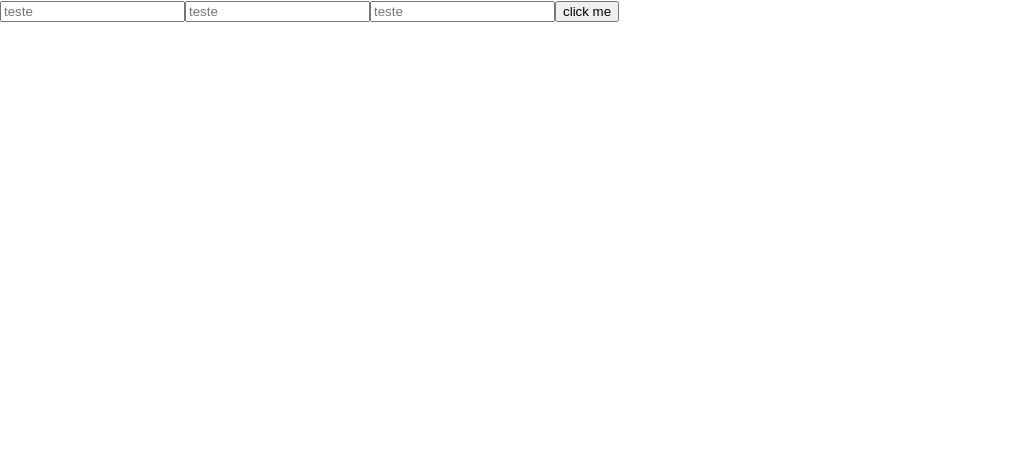
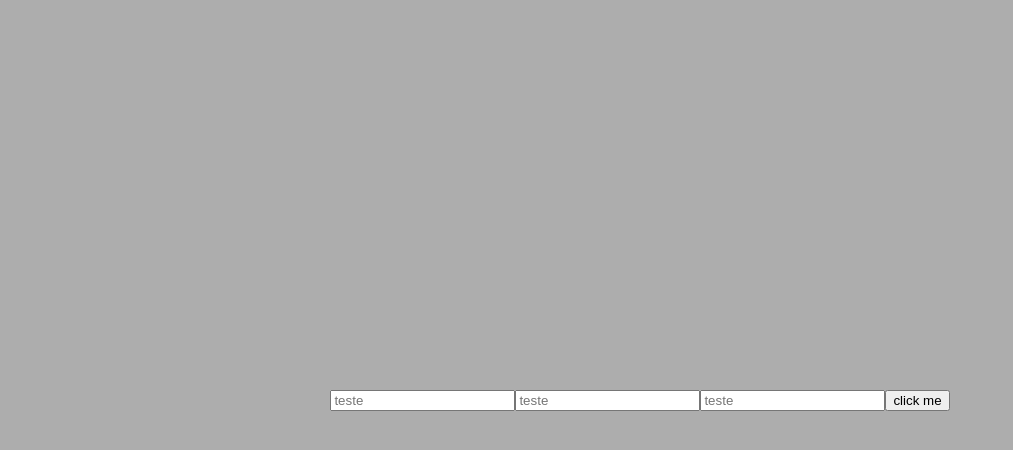
Before and after one commit to VictrCruz312/calculadora-antecipacao_de_valores, a React (Create React App) app: page / in a window 1280 px wide. Shown: the top 450 px of the page, without its empty margins (0-1013 px from the left). Built offline with nearby package versions, Linux system fonts and the light colour scheme.

Commit message:
feat: definindo box-sizing como border-box em todas as tags

```diff
--- a/src/index.css
+++ b/src/index.css
@@ -1,9 +1,21 @@
 body {
   margin: 0;
+  height: 100vh;
+  width: 100vw;
+  display: flex;
+  justify-content: center;
+  align-items: center;
+
   font-family: "Inter", sans-serif;
+  background-color: #adadad;
 }
 
 code {
   font-family: source-code-pro, Menlo, Monaco, Consolas, "Courier New",
     monospace;
 }
+
+* {
+  box-sizing: border-box;
+  transition: 0.1s;
+}
```
